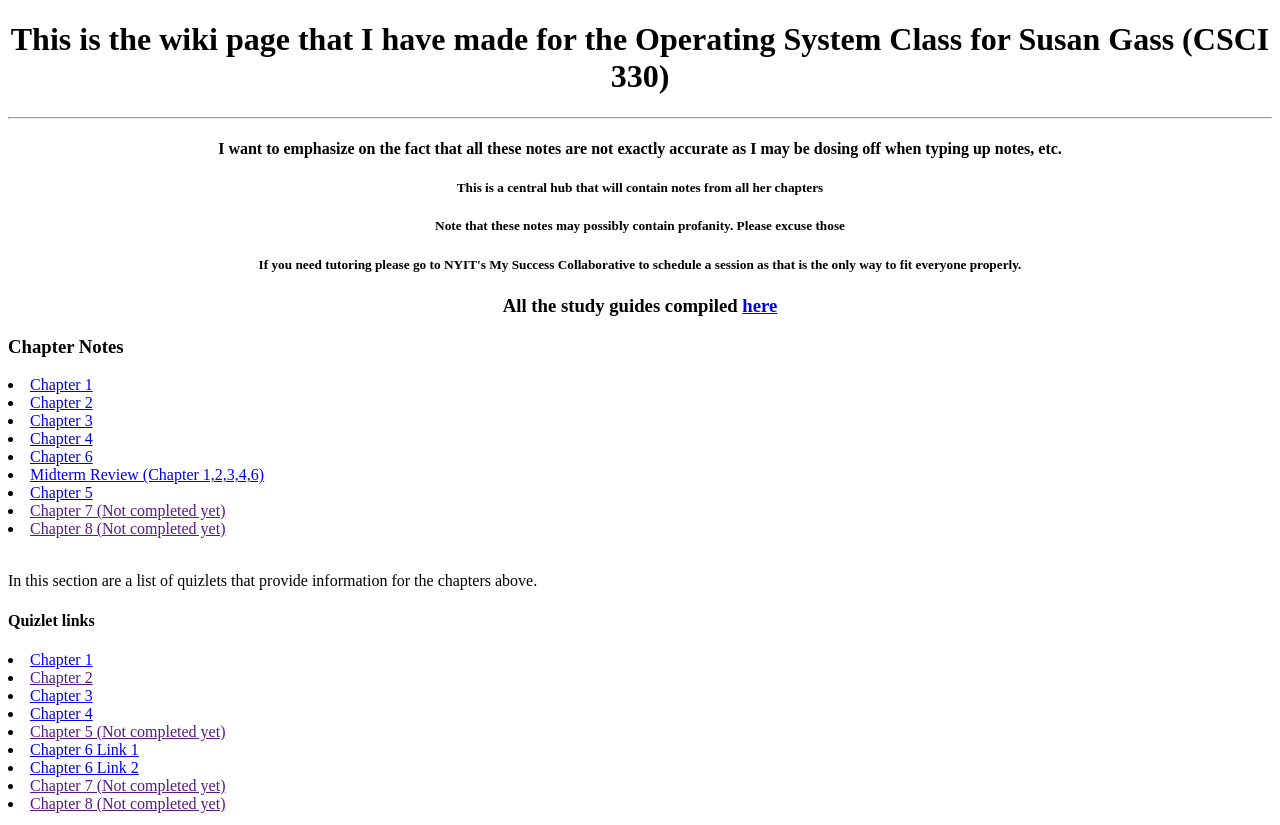
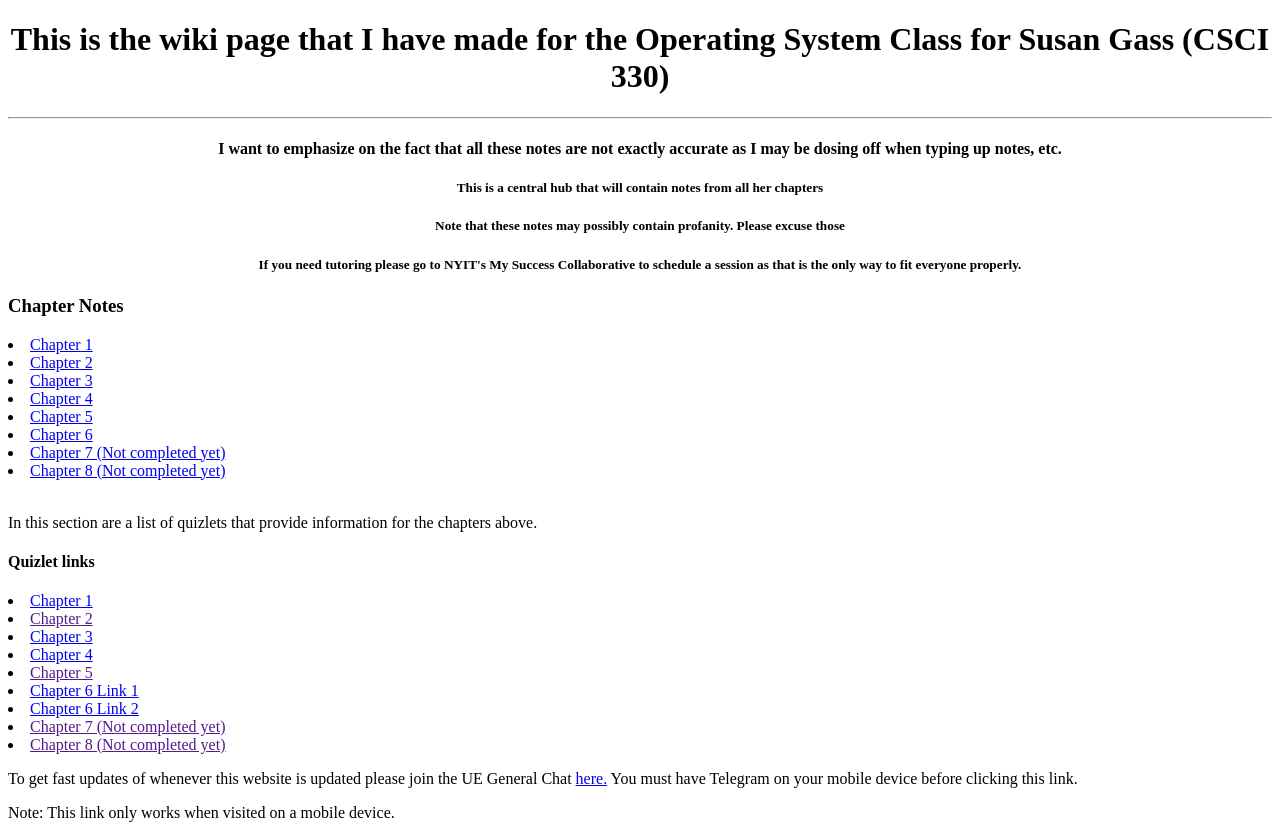
Before and after one commit to Kendall-io/kendall-io.github.io, a plain HTML site: page index.html in a window 1280 px wide. Shown: the top 825 px of the page. Drawn offline with Linux system fonts and the light colour scheme.

Commit message:
new notes

```diff
--- a/index.html
+++ b/index.html
@@ -34,7 +34,6 @@
         <h5> This is a central hub that will contain notes from all her chapters </h5>
         <h5> Note that these notes may possibly contain profanity. Please excuse those </h5>
         <h5> If you need tutoring please go to NYIT's My Success Collaborative to schedule a session as that is the only way to fit everyone properly. </h5>
-        <h3> All the study guides compiled <a href='Combined Chapter 1, 2, 3, 4, 6.pdf'>here</a></h5>
         <div id="notes">
             <h3 style="text-align:initial" !important> Chapter Notes </h3>
             <!-- Format is <li><a href= Insert html link here > Chapter N (Where N is the chapter number) </a></li>-->
@@ -42,11 +41,10 @@
             <li><a href=http://simp.ly/p/Rf648v>Chapter 2</a></li>
             <li><a href=http://simp.ly/p/Ls0HrX>Chapter 3</a></li>
             <li><a href=http://simp.ly/p/z1097v>Chapter 4</a></li>
+            <li><a href=http://simp.ly/p/lH956w>Chapter 5 </a></li>
             <li><a href=http://simp.ly/p/mMp0Yl>Chapter 6</a></li>
-            <li><a href='Combined Chapter 1, 2, 3, 4, 6.pdf'>Midterm Review (Chapter 1,2,3,4,6)</a></li>
-            <li><a href=http://simp.ly/p/lH956w>Chapter 5</a></li>
-            <li><a href=>Chapter 7 (Not completed yet)</a></li>
-            <li><a href=>Chapter 8 (Not completed yet)</a></li>
+            <li><a href=http://simp.ly/p/hGJRdy>Chapter 7 (Not completed yet)</a></li>
+            <li><a href=http://simp.ly/p/11BT91>Chapter 8 (Not completed yet)</a></li>
         </div>
     </div>
     <br>
@@ -58,7 +56,7 @@
             <li><a href=>Chapter 2</a></li>
             <li><a href=https://quizlet.com/188187984/operating-systems-ch-3-flash-cards/>Chapter 3</a></li>
             <li><a href=https://quizlet.com/199615481/operating-systems-chapter-4-flash-cards/>Chapter 4 </a></li>
-            <li><a href=>Chapter 5 (Not completed yet)</a></li>
+            <li><a href=>Chapter 5</a></li>
             <li><a href=https://quizlet.com/106519092/operating-system-concepts-chapter-6-7-flash-cards/>Chapter 6 Link 1</a></li>
             <li><a href=https://quizlet.com/144460763/operating-systems-chapter-6-flash-cards/>Chapter 6 Link 2</a></li>
             <li><a href=>Chapter 7 (Not completed yet)</a></li>
```
